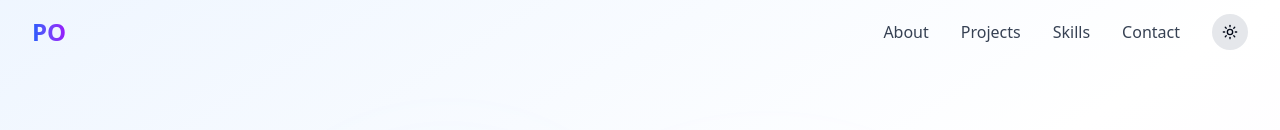
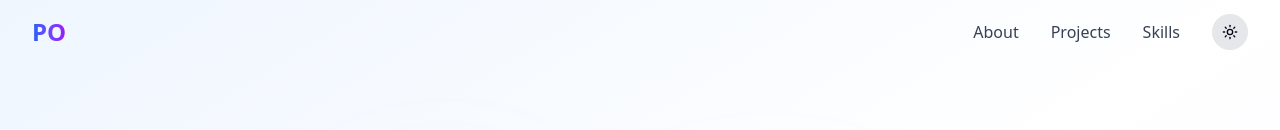
Before and after one commit to PriscillaOng12/portfolio, a Next.js app: page / in a window 1280 px wide. Shown: the top 130 px of the page. Built offline with nearby package versions, Linux system fonts and the light colour scheme.

Commit message:
Update navigation.tsx

```diff
--- a/src/components/navigation.tsx
+++ b/src/components/navigation.tsx
@@ -9,7 +9,6 @@ const navigation = [
   { name: 'About', href: '#about' },
   { name: 'Projects', href: '#projects' },
   { name: 'Skills', href: '#skills' },
-  { name: 'Contact', href: '#contact' },
 ];
 
 export function Navigation() {
```
